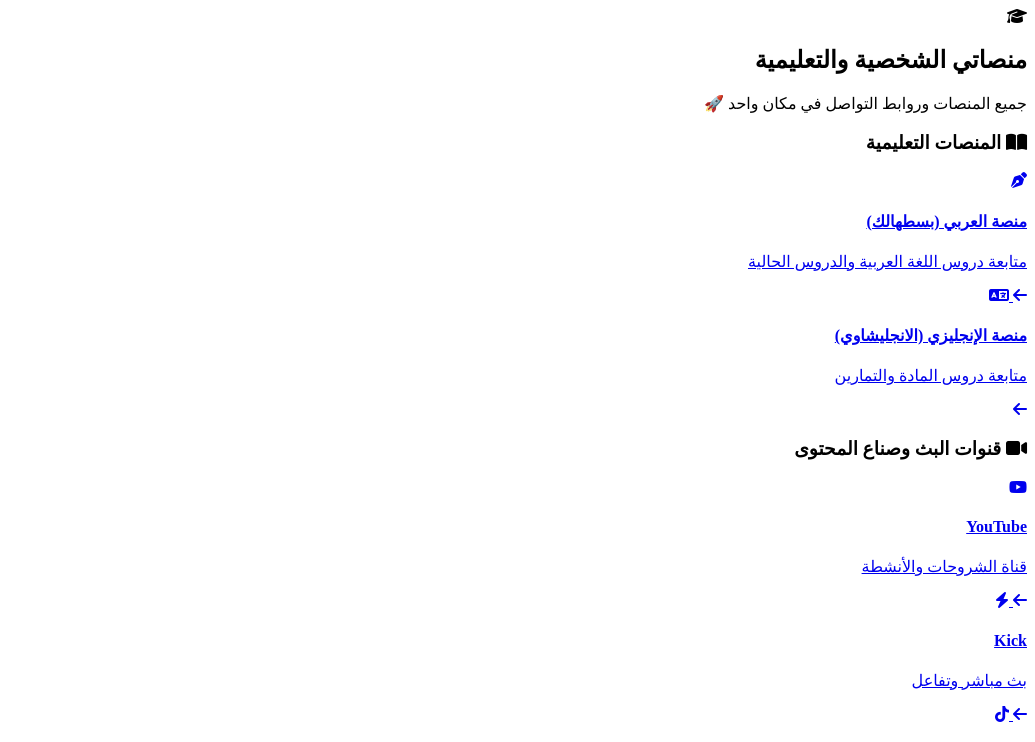
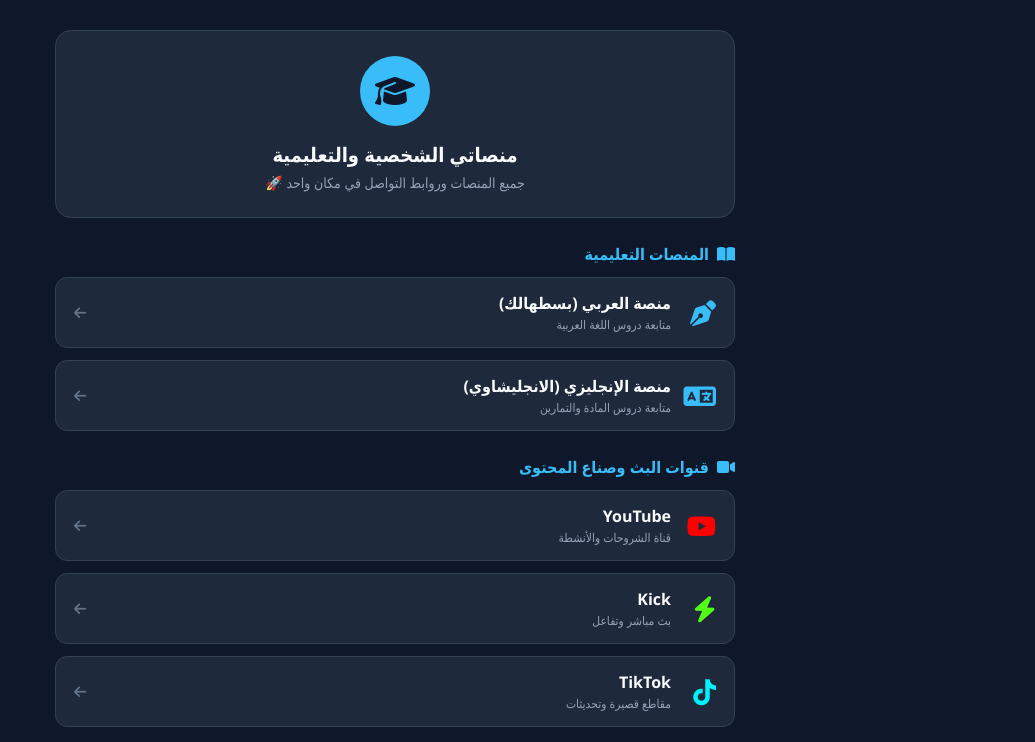
Before and after one commit to malekmalek9801/my-links, a plain HTML site: page index.html in a window 1280 px wide. Shown: the top 742 px of the page, without its empty margins (245-1280 px from the left). Drawn offline with Linux system fonts and the light colour scheme.

Commit message:
Update index.html

```diff
--- a/index.html
+++ b/index.html
@@ -4,12 +4,131 @@
   <meta charset="UTF-8">
   <meta name="viewport" content="width=device-width, initial-scale=1.0">
   <title>مركز المنصات والروابط الشخصية</title>
-  <link rel="stylesheet" href="style.css">
+
+  <!-- مكتبة الأيقونات Font Awesome -->
   <link rel="stylesheet" href="https://cdnjs.cloudflare.com/ajax/libs/font-awesome/6.4.0/css/all.min.css">
+
+  <!-- 1. كود الـ CSS المدمج هنا -->
+  <style>
+    * {
+      margin: 0;
+      padding: 0;
+      box-sizing: border-box;
+      font-family: 'Segoe UI', Tahoma, Geneva, Verdana, sans-serif;
+    }
+
+    body {
+      background: #0f172a;
+      color: #f8fafc;
+      padding: 30px 15px;
+      display: flex;
+      justify-content: center;
+    }
+
+    .container {
+      width: 100%;
+      max-width: 680px;
+      display: flex;
+      flex-direction: column;
+      gap: 25px;
+    }
+
+    .profile-card {
+      text-align: center;
+      background: #1e293b;
+      padding: 25px;
+      border-radius: 16px;
+      border: 1px solid #334155;
+    }
+
+    .avatar {
+      width: 70px;
+      height: 70px;
+      background: #38bdf8;
+      color: #0f172a;
+      border-radius: 50%;
+      display: flex;
+      justify-content: center;
+      align-items: center;
+      font-size: 32px;
+      margin: 0 auto 15px auto;
+    }
+
+    .profile-card h2 { font-size: 20px; color: #f8fafc; }
+    .profile-card p { font-size: 14px; color: #94a3b8; margin-top: 5px; }
+
+    .section h3 {
+      font-size: 16px;
+      color: #38bdf8;
+      margin-bottom: 12px;
+      display: flex;
+      align-items: center;
+      gap: 8px;
+    }
+
+    .grid {
+      display: flex;
+      flex-direction: column;
+      gap: 12px;
+    }
+
+    .card {
+      display: flex;
+      align-items: center;
+      padding: 14px 18px;
+      background: #1e293b;
+      border: 1px solid #334155;
+      border-radius: 12px;
+      text-decoration: none;
+      color: inherit;
+      transition: all 0.25s ease;
+    }
+
+    .card:hover {
+      transform: translateY(-2px);
+      border-color: #38bdf8;
+      background: #24334a;
+    }
+
+    .card .icon {
+      font-size: 26px;
+      width: 45px;
+    }
+
+    .card .info {
+      flex: 1;
+    }
+
+    .card .info h4 {
+      font-size: 16px;
+      font-weight: bold;
+    }
+
+    .card .info p {
+      font-size: 12px;
+      color: #94a3b8;
+      margin-top: 2px;
+    }
+
+    .arrow {
+      color: #64748b;
+      font-size: 14px;
+    }
+
+    /* ألوان الأيقونات والمنصات */
+    .youtube .icon { color: #ff0000; }
+    .kick .icon { color: #53fc18; }
+    .tiktok .icon { color: #00f2fe; }
+    .whatsapp .icon { color: #25d366; }
+    .telegram .icon { color: #229ed9; }
+    .edu-card .icon { color: #38bdf8; }
+  </style>
 </head>
 <body>
 
+  <!-- 2. كود الـ HTML (هيكل الصفحة والروابط) -->
   <div class="container">
+
     <!-- كارت البروفايل الشخصي -->
     <header class="profile-card">
       <div class="avatar">
@@ -23,16 +142,16 @@
     <section class="section">
       <h3><i class="fa-solid fa-book-open"></i> المنصات التعليمية</h3>
       <div class="grid">
-        <a href="https://bassthalk.com/userprofile/courses/course/1728/sections/4581/video/503719" target="_blank" class="card edu-card">
+        <a href="https://bassthalk.com" target="_blank" class="card edu-card">
           <i class="fa-solid fa-pen-nib icon"></i>
           <div class="info">
             <h4>منصة العربي (بسطهالك)</h4>
-            <p>متابعة دروس اللغة العربية والدروس الحالية</p>
+            <p>متابعة دروس اللغة العربية</p>
           </div>
           <i class="fa-solid fa-arrow-left arrow"></i>
         </a>
 
-        <a href="https://www.mrenglishawy.com/ar/contents/units/details/lessons/details/720484?p=2" target="_blank" class="card edu-card">
+        <a href="https://englishawy.com" target="_blank" class="card edu-card">
           <i class="fa-solid fa-language icon"></i>
           <div class="info">
             <h4>منصة الإنجليزي (الانجليشاوي)</h4>
@@ -80,7 +199,7 @@
     <section class="section">
       <h3><i class="fa-solid fa-comments"></i> التواصل والمجموعات</h3>
       <div class="grid">
-        <a href="https://wa.me/123456789" target="_blank" class="card whatsapp">
+        <a href="https://wa.me/" target="_blank" class="card whatsapp">
           <i class="fa-brands fa-whatsapp icon"></i>
           <div class="info">
             <h4>WhatsApp</h4>
@@ -89,7 +208,7 @@
           <i class="fa-solid fa-arrow-left arrow"></i>
         </a>
 
-        <a href="https://t.me/yourchannel" target="_blank" class="card telegram">
+        <a href="https://t.me/" target="_blank" class="card telegram">
           <i class="fa-brands fa-telegram icon"></i>
           <div class="info">
             <h4>Telegram</h4>
@@ -99,8 +218,13 @@
         </a>
       </div>
     </section>
+
   </div>
 
-  <script src="script.js"></script>
+  <!-- 3. كود الـ JavaScript المدمج هنا -->
+  <script>
+    console.log("الموقع يعمل بنجاح من ملف واحد!");
+  </script>
+
 </body>
 </html>
```
